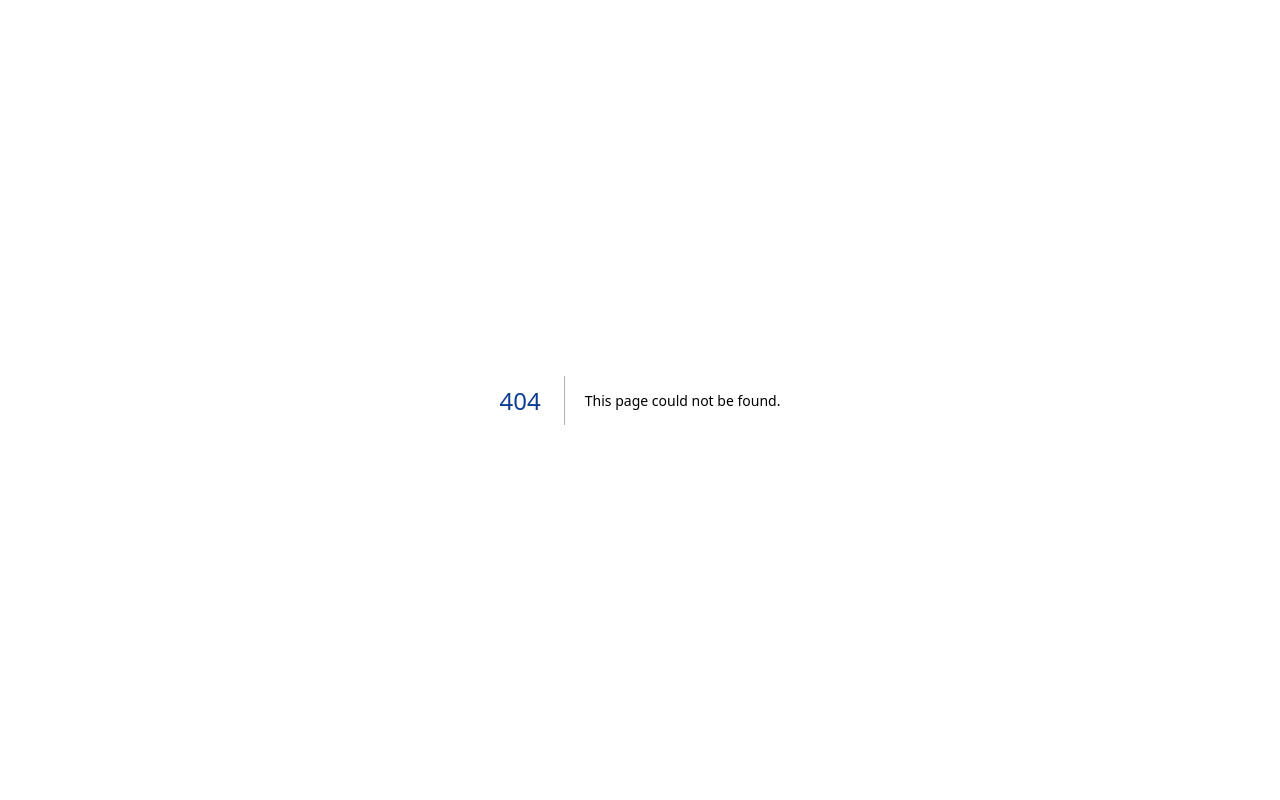
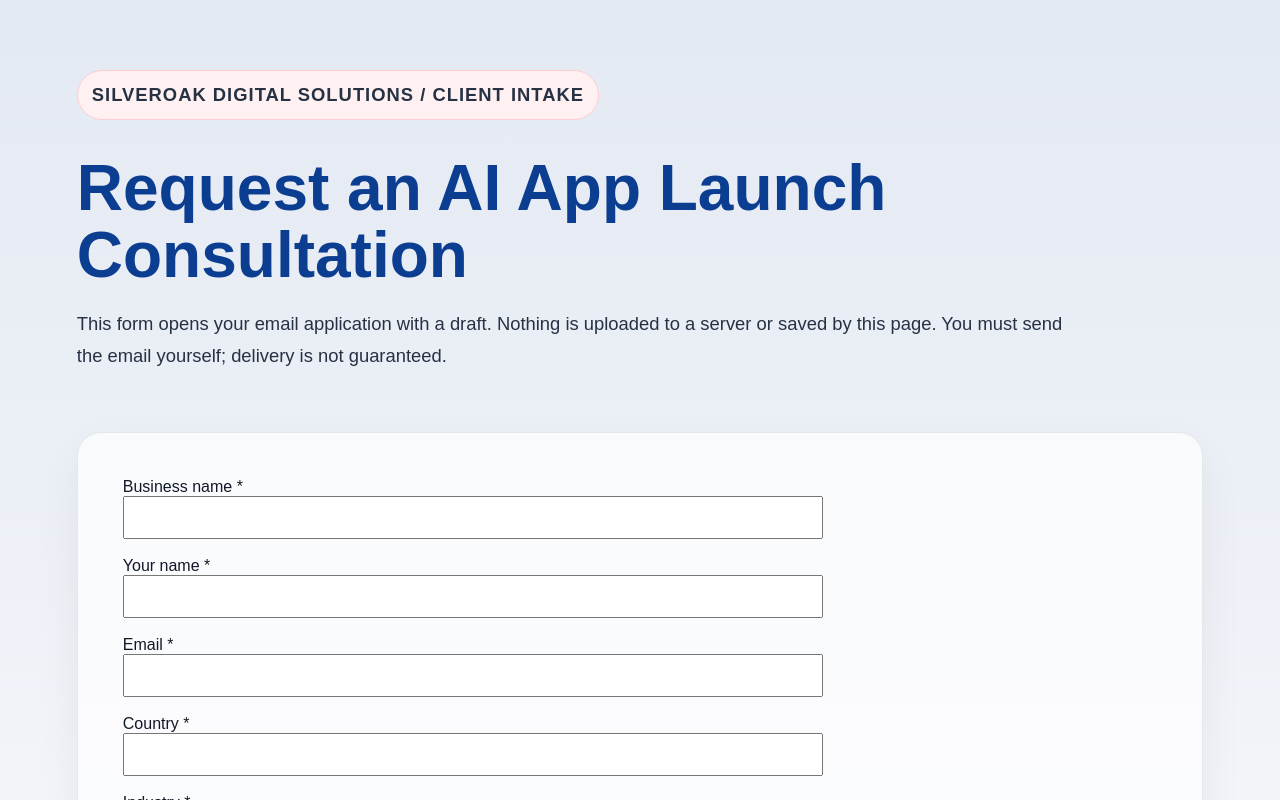
Before and after one commit to patrickprincivil/alliance_nasyonal_devlopman, a Next.js app: page /silveroak-app-launch/request in a window 1280 px wide. Before the commit this address had no page. Built offline with nearby package versions, Linux system fonts and the light colour scheme.

Commit message:
feat: add Silveroak app/silveroak-app-launch/request/page.tsx

```diff
--- /dev/null
+++ b/app/silveroak-app-launch/request/page.tsx
@@ -0,0 +1,76 @@
+"use client";
+
+import { useState, type FormEvent } from "react";
+import Link from "next/link";
+
+type FormState = {
+  business: string;
+  contact: string;
+  email: string;
+  country: string;
+  industry: string;
+  package: string;
+  needs: string;
+  budget: string;
+  timeline: string;
+  consent: boolean;
+};
+const initial: FormState = {
+  business: "", contact: "", email: "", country: "", industry: "",
+  package: "Launch", needs: "", budget: "", timeline: "", consent: false,
+};
+export default function AppLaunchRequestPage() {
+  const [form, setForm] = useState<FormState>(initial);
+  const [opened, setOpened] = useState(false);
+  function update<K extends keyof FormState>(key: K, value: FormState[K]) {
+    setForm((prev) => ({ ...prev, [key]: value }));
+  }
+  function submit(event: FormEvent<HTMLFormElement>) {
+    event.preventDefault();
+    if (!form.consent) return;
+    const subject = `Silveroak App Launch inquiry — ${form.business}`;
+    const body = [
+      "Silveroak AI App Launch — consultation request",
+      `Business: ${form.business}`,
+      `Contact: ${form.contact}`,
+      `Email: ${form.email}`,
+      `Country: ${form.country}`,
+      `Industry: ${form.industry}`,
+      `Preferred package: ${form.package}`,
+      `Needs: ${form.needs}`,
+      `Budget range: ${form.budget || "Not specified"}`,
+      `Timeline: ${form.timeline || "Not specified"}`,
+    ].join("\n");
+    window.location.href = `mailto:patrickprincivil@gmail.com?subject=${encodeURIComponent(subject)}&body=${encodeURIComponent(body)}`;
+    setOpened(true);
+  }
+  return (
+    <main className="page">
+      <p className="eyebrow">Silveroak Digital Solutions / Client intake</p>
+      <h1>Request an AI App Launch Consultation</h1>
+      <p>This form opens your email application with a draft. Nothing is uploaded to a server or saved by this page. You must send the email yourself; delivery is not guaranteed.</p>
+      <section className="subSection">
+        <form onSubmit={submit} style={{ display: "grid", maxWidth: 700, gap: 18 }}>
+          <label>Business name *<br/><input style={{ width: "100%", padding: 12 }} required maxLength={120} value={form.business} onChange={(e) => update("business", e.target.value)} /></label>
+          <label>Your name *<br/><input style={{ width: "100%", padding: 12 }} required maxLength={120} value={form.contact} onChange={(e) => update("contact", e.target.value)} /></label>
+          <label>Email *<br/><input style={{ width: "100%", padding: 12 }} type="email" required maxLength={200} value={form.email} onChange={(e) => update("email", e.target.value)} /></label>
+          <label>Country *<br/><input style={{ width: "100%", padding: 12 }} required maxLength={80} value={form.country} onChange={(e) => update("country", e.target.value)} /></label>
+          <label>Industry *<br/><input style={{ width: "100%", padding: 12 }} required maxLength={120} value={form.industry} onChange={(e) => update("industry", e.target.value)} /></label>
+          <label>Service package *<br/><select style={{ width: "100%", padding: 12 }} value={form.package} onChange={(e) => update("package", e.target.value)}>
+            <option>Launch</option><option>Growth</option><option>AI Business</option><option>Not sure yet</option>
+          </select></label>
+          <label>What should your website or app do? *<br/><textarea style={{ width: "100%", padding: 12, minHeight: 130 }} required minLength={20} maxLength={3000} value={form.needs} onChange={(e) => update("needs", e.target.value)}/></label>
+          <label>Estimated budget (optional)<br/><input style={{ width: "100%", padding: 12 }} maxLength={100} value={form.budget} onChange={(e) => update("budget", e.target.value)}/></label>
+          <label>Preferred launch timeline (optional)<br/><input style={{ width: "100%", padding: 12 }} maxLength={100} value={form.timeline} onChange={(e) => update("timeline", e.target.value)}/></label>
+          <label style={{ display: "flex", gap: 10, alignItems: "start" }}>
+            <input type="checkbox" checked={form.consent} onChange={(e) => update("consent", e.target.checked)} required />
+            I agree to send this information by email for a project consultation. Do not include passwords or sensitive personal data.
+          </label>
+          <button type="submit" className="statusBadge" style={{ cursor: "pointer", justifySelf: "start" }}>Prepare email request</button>
+          {opened && <p role="status">Your email app should open. Please review and send the draft. If it does not open, contact Silveroak using the contact page.</p>}
+          <Link href="/silveroak-app-launch">Back to packages</Link>
+        </form>
+      </section>
+    </main>
+  );
+}
```
